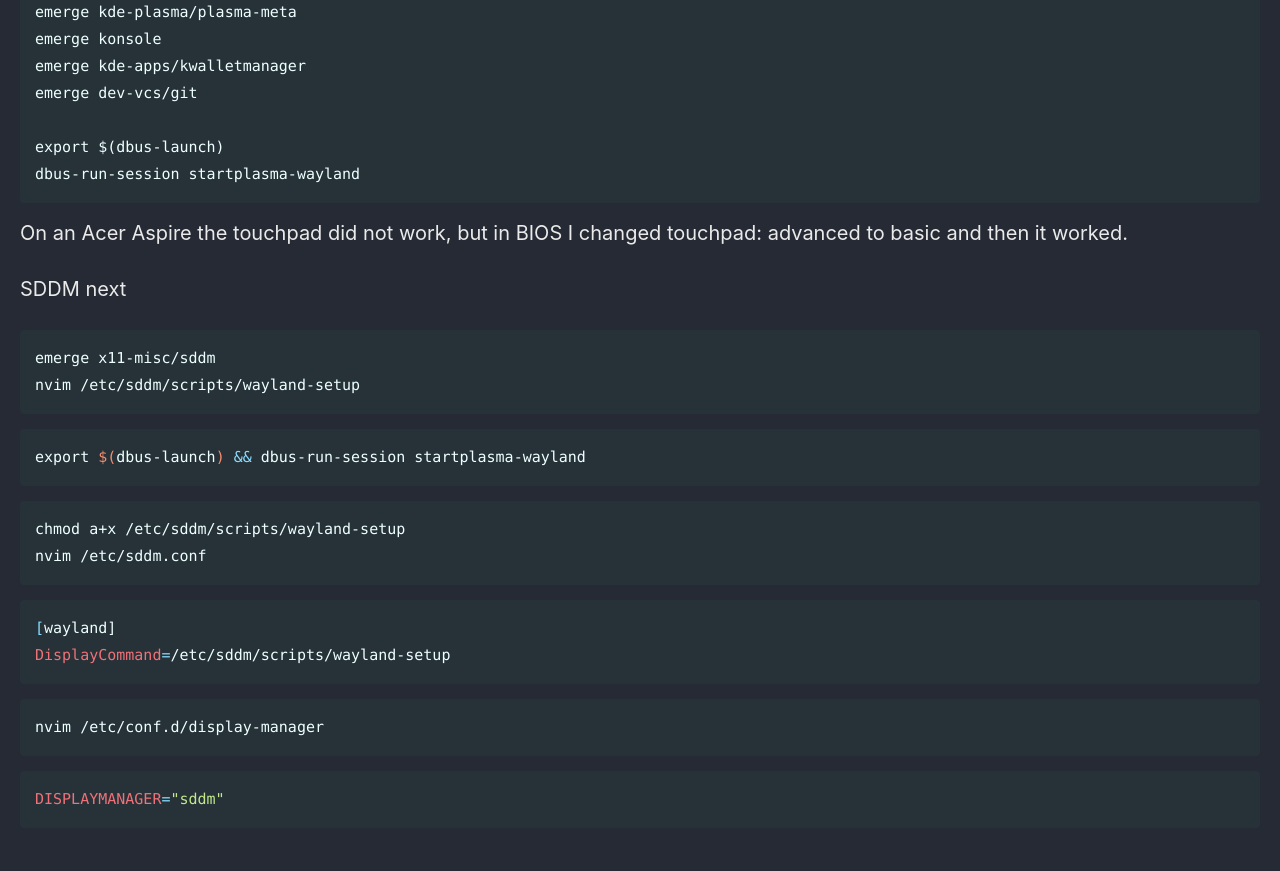
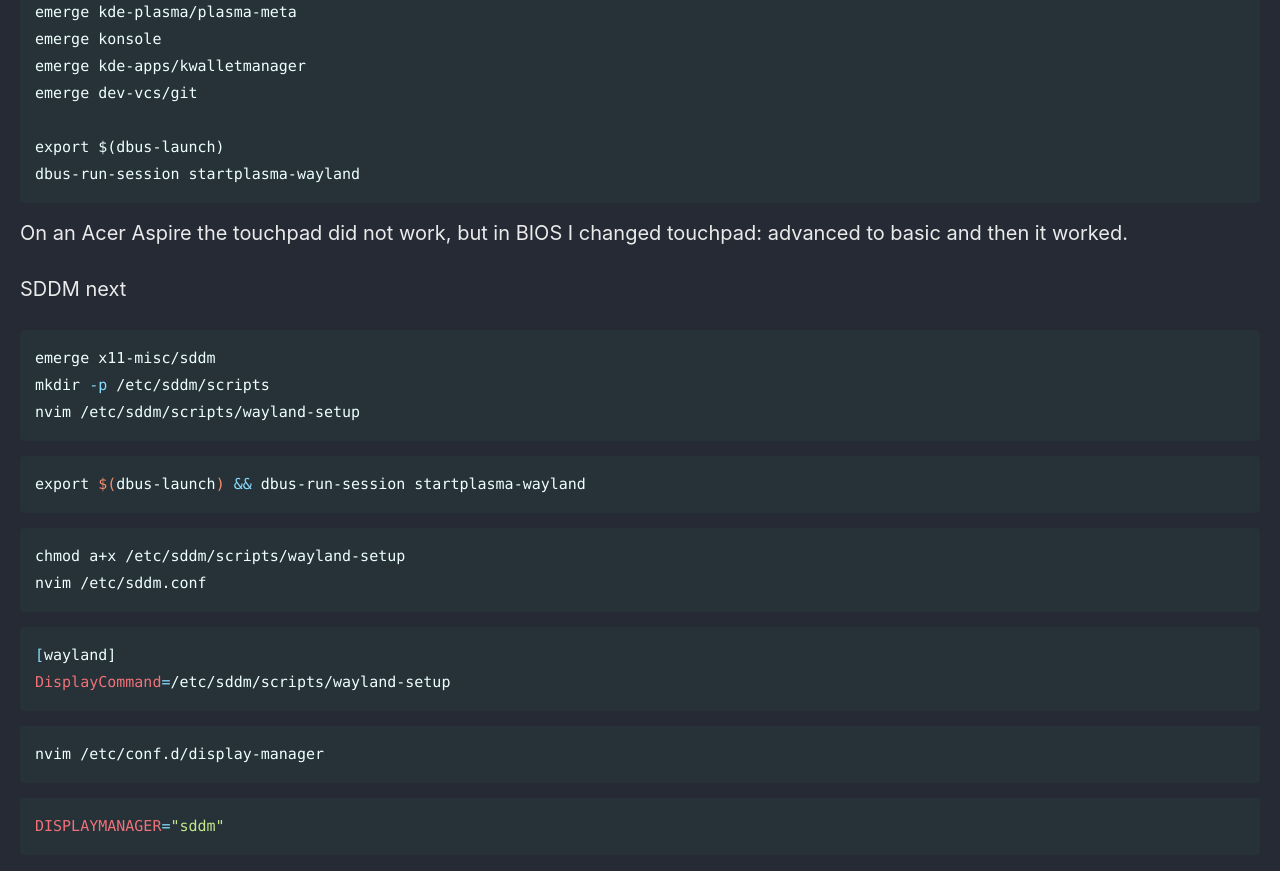
Before and after one commit to Connor-McCartney/Connor-McCartney.github.io, a Jekyll site: the page built from _pages/misc/gentoo.md, in a window 1280 px wide and 900 px high, scrolled down 6046 px. Shown: the top 871 px of the window. Built offline with Jekyll 4.4.1, drawn with Linux system fonts in a browser that asks for light colours; cached includes are drawn as plain includes; our own code applies the rules of GitHub Pages for plain Markdown files.

Commit message:
Update gentoo.md

````diff
--- a/_pages/misc/gentoo.md
+++ b/_pages/misc/gentoo.md
@@ -281,6 +281,7 @@ SDDM next
 
 ```bash
 emerge x11-misc/sddm
+mkdir -p /etc/sddm/scripts
 nvim /etc/sddm/scripts/wayland-setup
 ```
 
````
